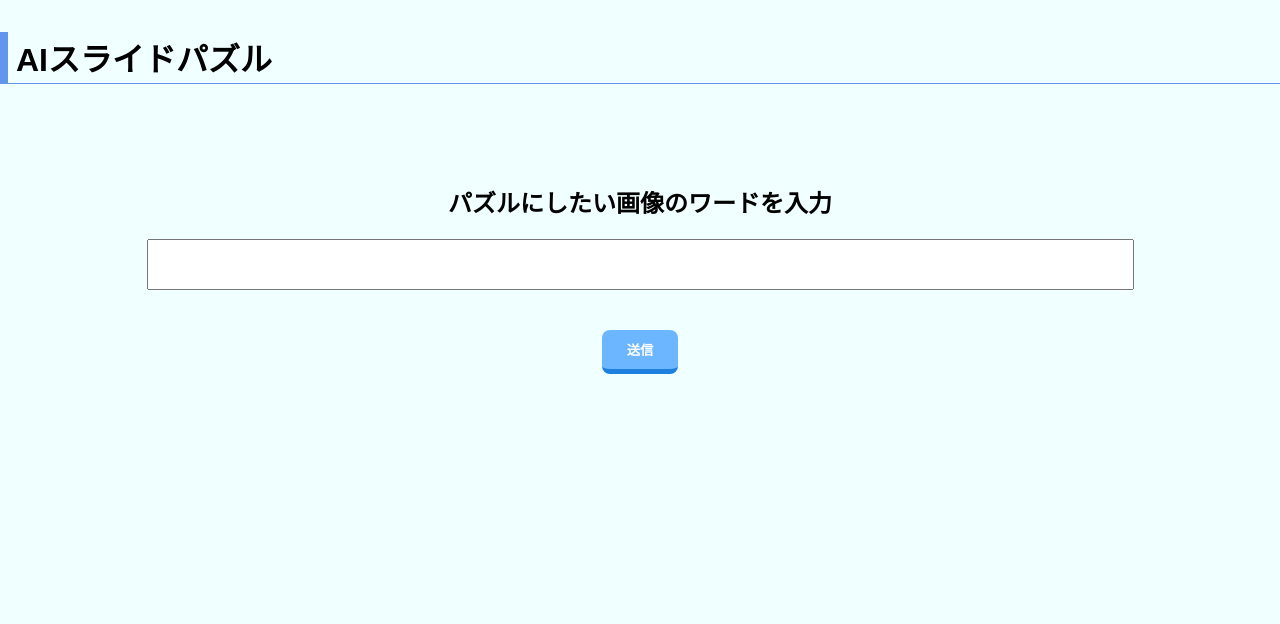
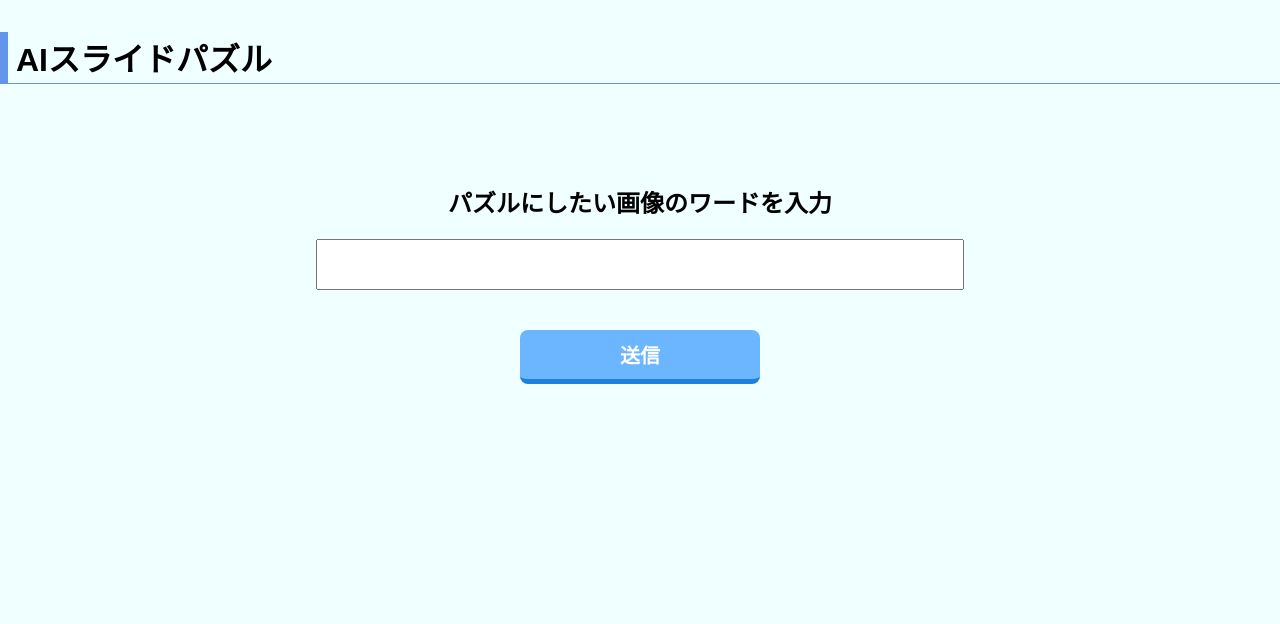
Before and after one commit to masa002/pj_2023_hackathon_e_team, a PHP site: page / in a window 1280 px wide. Shown: the top 624 px of the page. Run offline with PHP 8.4, Linux system fonts and the light colour scheme.

Commit message:
テキストエリア、送信ボタン、フッターの修正

```diff
--- a/index.php
+++ b/index.php
@@ -50,27 +50,32 @@
 				border-bottom: solid 2px #1d7fde;
 				transform: translateY(3px);
 			}
-			.button_solid004 input{
+			.button_solid004 #button1{
 				border: none;
 				position: relative;
 				display: flex;
 				justify-content: space-around;
 				align-items: center;
 				margin: 0 auto;
-				max-width: 240px;
+				width: 240px;
 				padding: 10px 25px;
 				color: #FFF;
 				transition: 0.3s ease-in-out;
 				font-weight: 600;
+				font-size: 20px;
 				background: #6bb6ff;
 				border-radius: 8px;
 				border-bottom: solid 5px #1d7fde;
 			}
-			.button_solid004 input:hover{
+			.button_solid004 #button1:hover{
 				border-bottom: solid 2px #1d7fde;
 				transform: translateY(3px);
 			}
 			.p1{
+				text-align:center;
+			}
+			.p2{
+				padding-top: 13px;
 				text-align:center;
 			}
 			.word{
@@ -81,6 +86,7 @@
 			}
 			.word input{
 				font-size:40px;
+				width: 50%;
 			}
 			#puzzleContainer{
 				margin:auto;
@@ -104,7 +110,7 @@
 			width:100%;
 			margin-top:5px;
       		bottom: 0;">
-		<p class="p1">© 2023 hackathon_e_team</p>
+		<p class="p2">© 2023 hackathon_e_team</p>
 	</footer>
 <?php
 	}else{
@@ -122,10 +128,10 @@
 	<div class="word">
 		<h2>パズルにしたい画像のワードを入力</h2>
 		<form action="index.php"method="post">
-		<input type="text" size="40"name="puzzlename">
+		<input type="text"name="puzzlename"style="text-align: center;">
 	</div>
 	<div class="button_solid004">
-  		<input type="submit" value="送信">
+  		<input id="button1" type="submit" value="送信">
 	</div>
 	</form>
 	<footer class="footer1">
```
